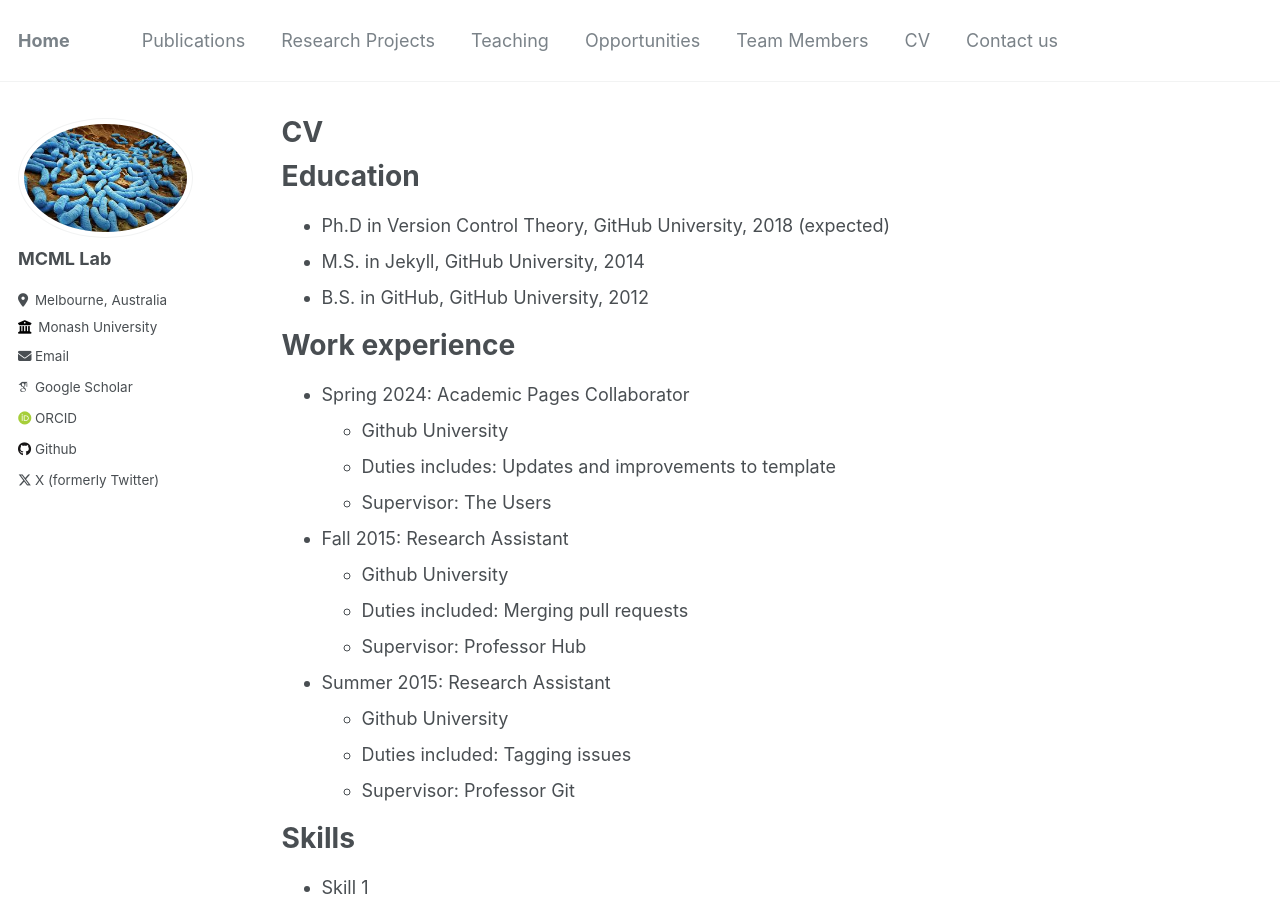
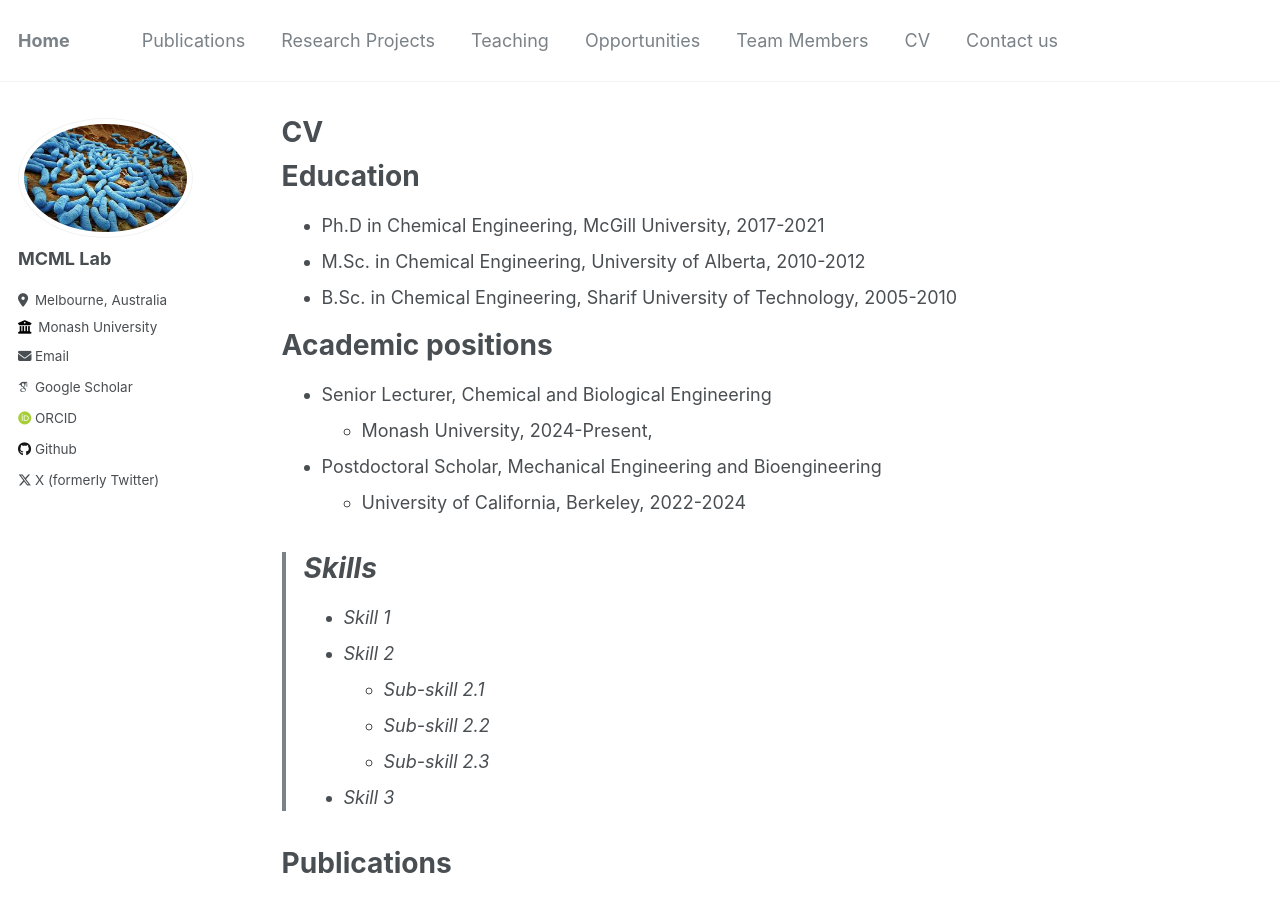
Before and after one commit to AminValiei/valieilab, a Jekyll site: the page built from _pages/cv.md, in a window 1280 px wide and 900 px high. Built offline with Jekyll 4.4.1, drawn with Linux system fonts in a browser that asks for light colours; some web fonts are replaced.

Commit message:
Update cv.md

```diff
--- a/_pages/cv.md
+++ b/_pages/cv.md
@@ -11,28 +11,19 @@ redirect_from:
 
 Education
 ======
-* Ph.D in Version Control Theory, GitHub University, 2018 (expected)
-* M.S. in Jekyll, GitHub University, 2014
-* B.S. in GitHub, GitHub University, 2012
+* Ph.D in Chemical Engineering, McGill University, 2017-2021
+* M.Sc. in Chemical Engineering, University of Alberta, 2010-2012
+* B.Sc. in Chemical Engineering, Sharif University of Technology, 2005-2010
 
-Work experience
+Academic positions
 ======
-* Spring 2024: Academic Pages Collaborator
-  * Github University
-  * Duties includes: Updates and improvements to template
-  * Supervisor: The Users
+* Senior Lecturer, Chemical and Biological Engineering
+  *  Monash University, 2024-Present,
+* Postdoctoral Scholar, Mechanical Engineering and Bioengineering
+  * University of California, Berkeley, 2022-2024
 
-* Fall 2015: Research Assistant
-  * Github University
-  * Duties included: Merging pull requests
-  * Supervisor: Professor Hub
 
-* Summer 2015: Research Assistant
-  * Github University
-  * Duties included: Tagging issues
-  * Supervisor: Professor Git
-
-Skills
+> Skills
 ======
 * Skill 1
 * Skill 2
```
